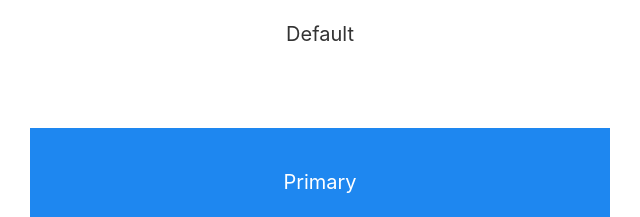
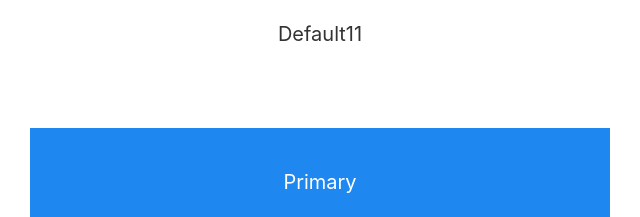
Before and after one commit to parkjunhwa/fff, a plain HTML site: page index.html in a window 1280 px wide. Shown: the part 271-488 px from the top of the page, 10-650 px from the left. Drawn offline with nearby package versions, Linux system fonts and the light colour scheme.

Commit message:
Update index.html

```diff
--- a/index.html
+++ b/index.html
@@ -17,7 +17,7 @@
   <div class="uk-child-width-1-2@s uk-text-center" uk-grid>
     <div>
       <div class="uk-background-default uk-padding uk-panel">
-        <p class="uk-h4">Default</p>
+        <p class="uk-h4">Default11</p>
       </div>
     </div>
     <div>
```
